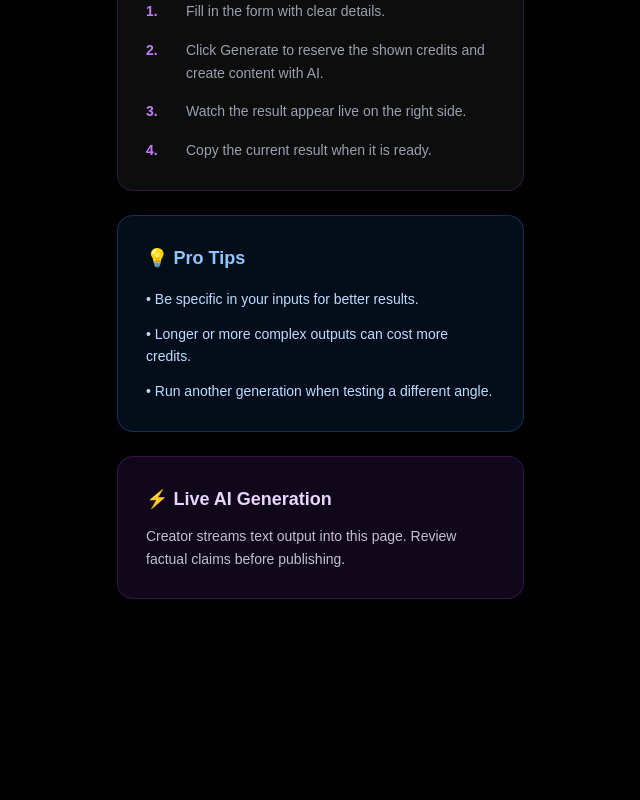
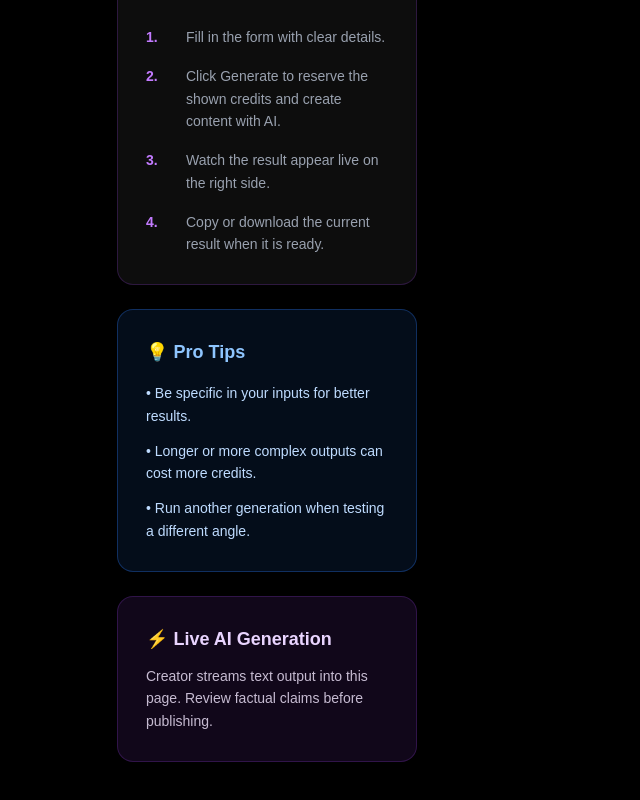
Before and after one commit to sajanmenuluttlegya/abc-creator-clean, a Next.js app in the folder abc-creator-app/: page /tools/blog-content in a window 1280 px wide. Shown: the part 2513-3313 px from the top of the page, without its empty margins (223-863 px from the left). Before the commit the page ends 3160 px from the top, so only its background shows below. Built offline with nearby package versions, Linux system fonts and the light colour scheme.

Commit message:
Widen tool output layout

```diff
--- a/abc-creator-app/components/ToolFormRenderer.tsx
+++ b/abc-creator-app/components/ToolFormRenderer.tsx
@@ -129,7 +129,7 @@ Get more credits: /pricing`
   };
 
   return (
-    <div className="grid gap-8 lg:grid-cols-[minmax(0,0.92fr)_minmax(0,1.08fr)] lg:items-start">
+    <div className="grid gap-8 lg:grid-cols-[minmax(280px,0.68fr)_minmax(0,1.32fr)] xl:grid-cols-[minmax(300px,0.58fr)_minmax(0,1.42fr)] lg:items-start">
       <div className="space-y-6">
         <div>
           <div className="mb-6 flex flex-col gap-3 sm:flex-row sm:items-center sm:justify-between">
@@ -258,7 +258,7 @@ Get more credits: /pricing`
             </li>
             <li className="flex gap-4">
               <span className="min-w-6 font-semibold text-purple-400">4.</span>
-              <span>Copy the current result when it is ready.</span>
+              <span>Copy or download the current result when it is ready.</span>
             </li>
           </ol>
         </div>
@@ -289,6 +289,7 @@ Get more credits: /pricing`
           isLoading={isLoading}
           output={output}
           recommendedNextActions={tool.nextActions}
+          downloadFileBaseName={`${tool.slug}-output`}
         />
         {canGenerateImages ? (
           <ImageGenerationPanel
```
